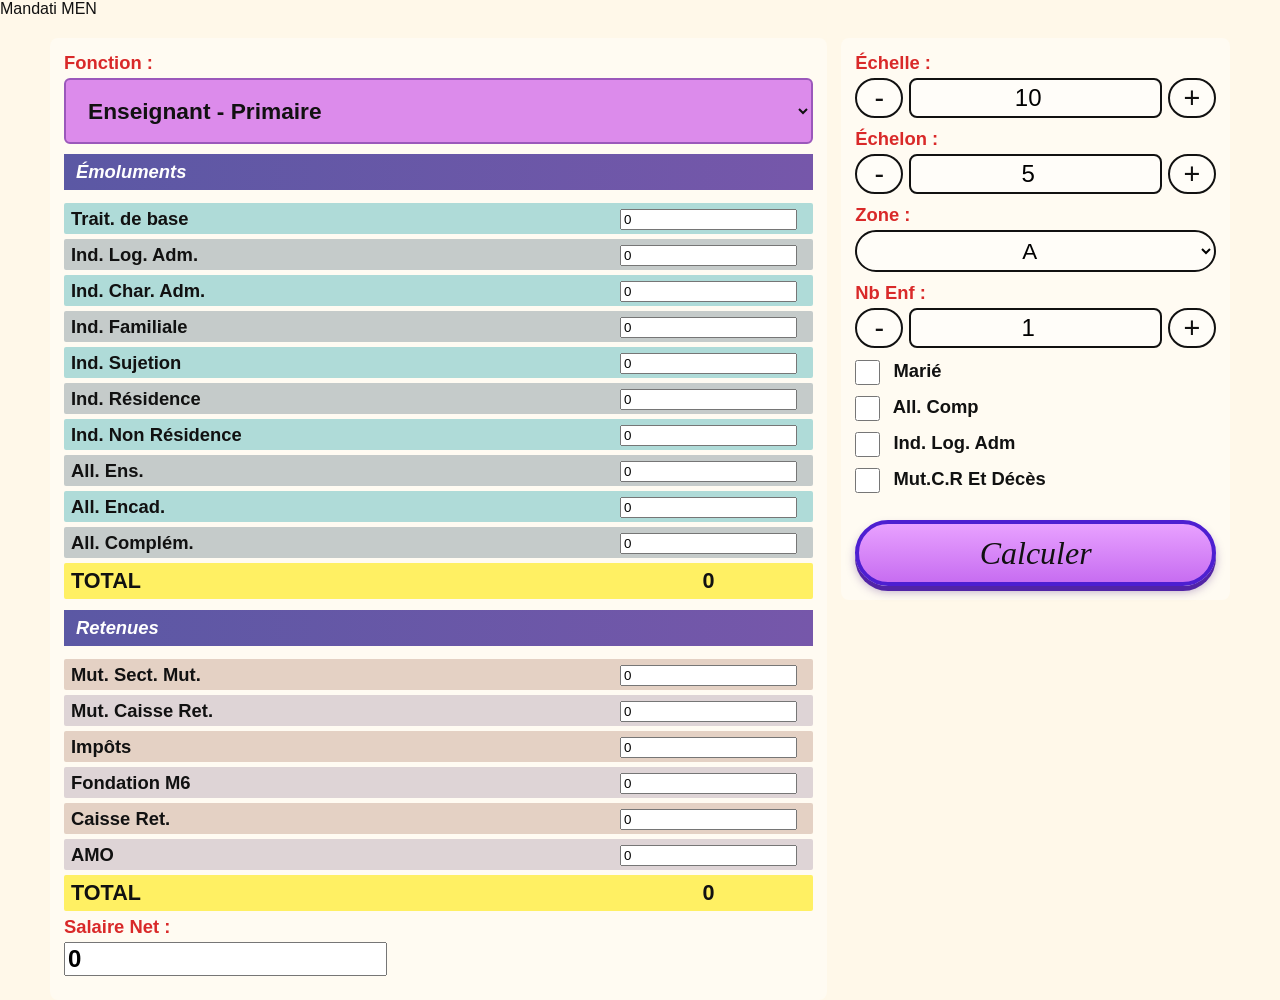
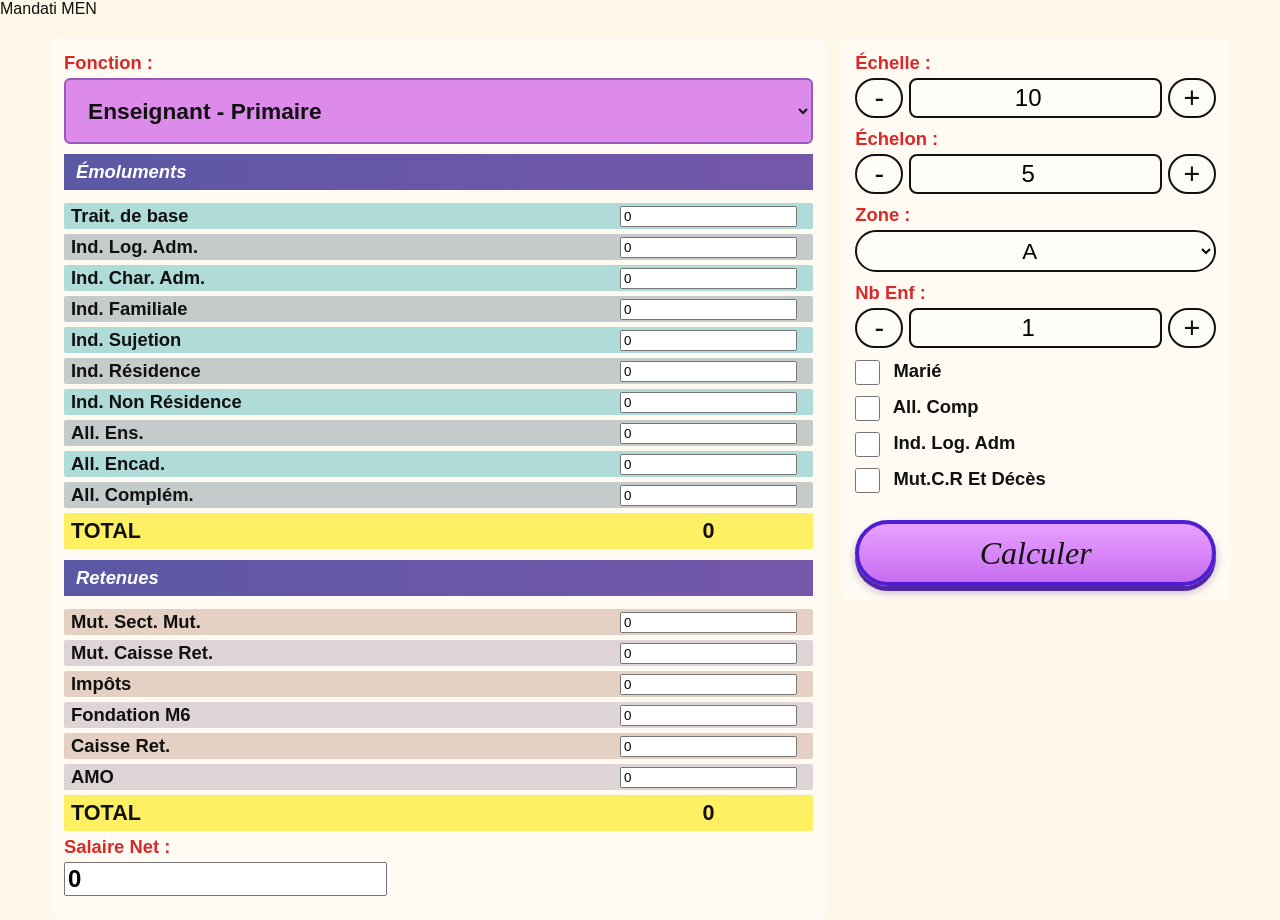

Improve salary calculator mobile controls and labels

--- a/style.css
+++ b/style.css
@@ -9,6 +9,8 @@
 
 * { box-sizing: border-box; }
 
+button, input, select { touch-action: manipulation; }
+
 html, body { min-height: 100%; }
 
 body {
@@ -111,12 +113,15 @@ table {
 thead { display: none; }
 
 td {
-  height: 31px;
+  height: auto;
+  min-height: 31px;
   padding: 2px 7px;
   border: 0;
   font-size: clamp(.9rem, 1.8vw, 1.15rem);
   font-weight: 700;
-  white-space: nowrap;
+  line-height: 1.12;
+  white-space: normal;
+  overflow-wrap: anywhere;
 }
 
 td:first-child { width: 72%; }
@@ -183,6 +188,14 @@ td:last-child { border-radius: 0 2px 2px 0; }
   font-size: 1.8rem;
   line-height: 1;
   cursor: pointer;
+  user-select: none;
+  -webkit-tap-highlight-color: transparent;
+}
+
+.input-group button.is-pressed,
+.input-group button:active {
+  transform: translateY(1px) scale(.97);
+  background: rgba(255, 255, 255, .82);
 }
 
 .input-group input {
@@ -270,9 +283,19 @@ td:last-child { border-radius: 0 2px 2px 0; }
     margin-top: 8px;
   }
   .left, .right { padding: 5px; }
-  #fonction { min-height: 62px; padding: 0 12px; }
+  /* The widened portrait selector must not sit above the numeric controls. */
+  .right { position: relative; z-index: 4; }
+  #fonction {
+    width: 100%;
+    max-width: 100%;
+    min-width: 0;
+    min-height: 62px;
+    padding: 0 12px;
+    position: relative;
+    z-index: 3;
+  }
   .row-control > label { font-size: 1rem; }
-  td { height: 31px; padding: 2px 5px; font-size: .92rem; }
+  td { min-height: 31px; padding: 4px 5px; font-size: .72rem; line-height: 1.08; }
   /* Keep enough room for formatted amounts such as “1 685,92” on phones. */
   td:first-child { width: 60%; }
   td:last-child { width: 40%; }
@@ -293,12 +316,20 @@ td:last-child { border-radius: 0 2px 2px 0; }
   }
   .input-group { gap: 3px; }
   .input-group button { width: 34px; height: 34px; font-size: 1.45rem; }
-  .input-group input { height: 34px; font-size: 1.2rem; }
+  .input-group input { height: 34px; font-size: 1.2rem; touch-action: manipulation; }
   #zone { height: 36px; font-size: 1.2rem; }
   .checkbox-group label { margin: 9px 0; font-size: .93rem; }
   .checkbox-group input { width: 21px; height: 21px; margin-right: 4px; }
   #btnCalculer { min-height: 58px; font-size: 1.55rem; }
   .disclaimer { width: calc(100% - 14px); font-size: .78rem; }
+}
+
+@media (max-width: 680px) and (orientation: portrait) {
+  #fonction {
+    width: 200%;
+    max-width: calc(100vw - 14px);
+    min-width: 320px;
+  }
 }
 
 @media (min-width: 1200px) {
